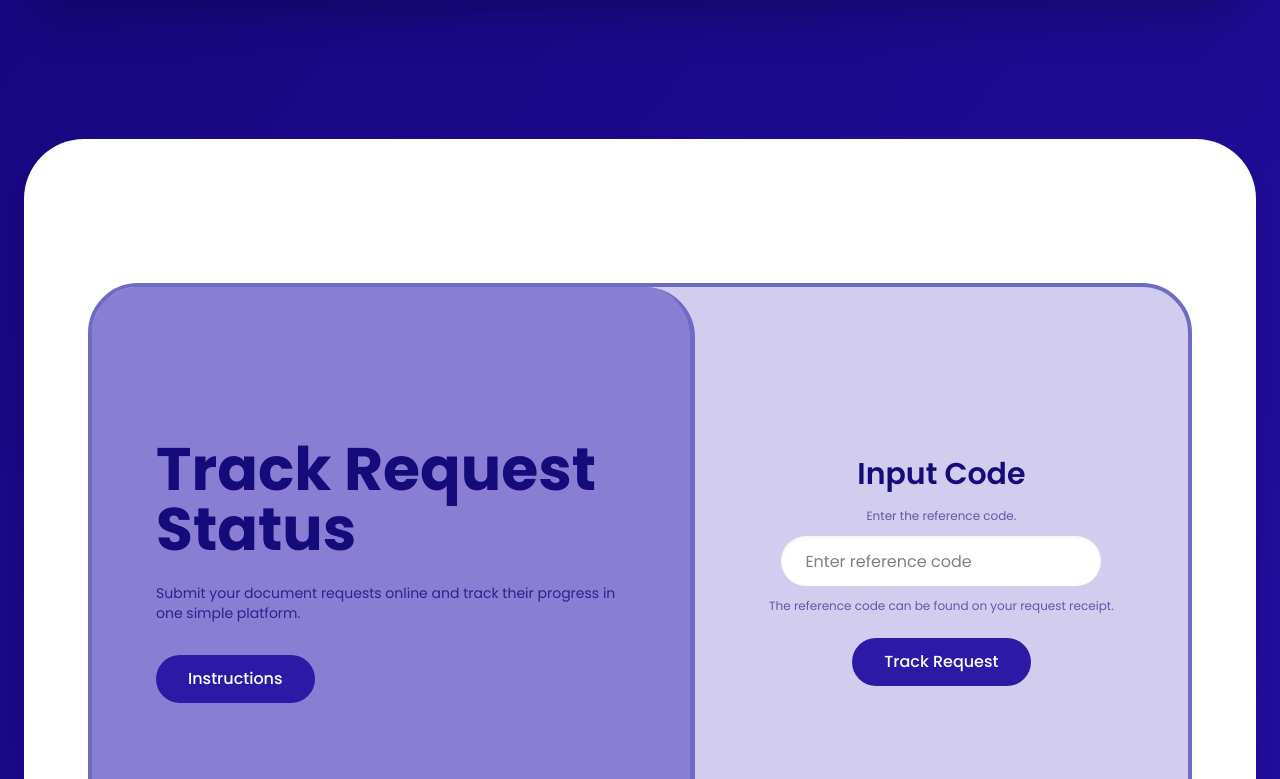
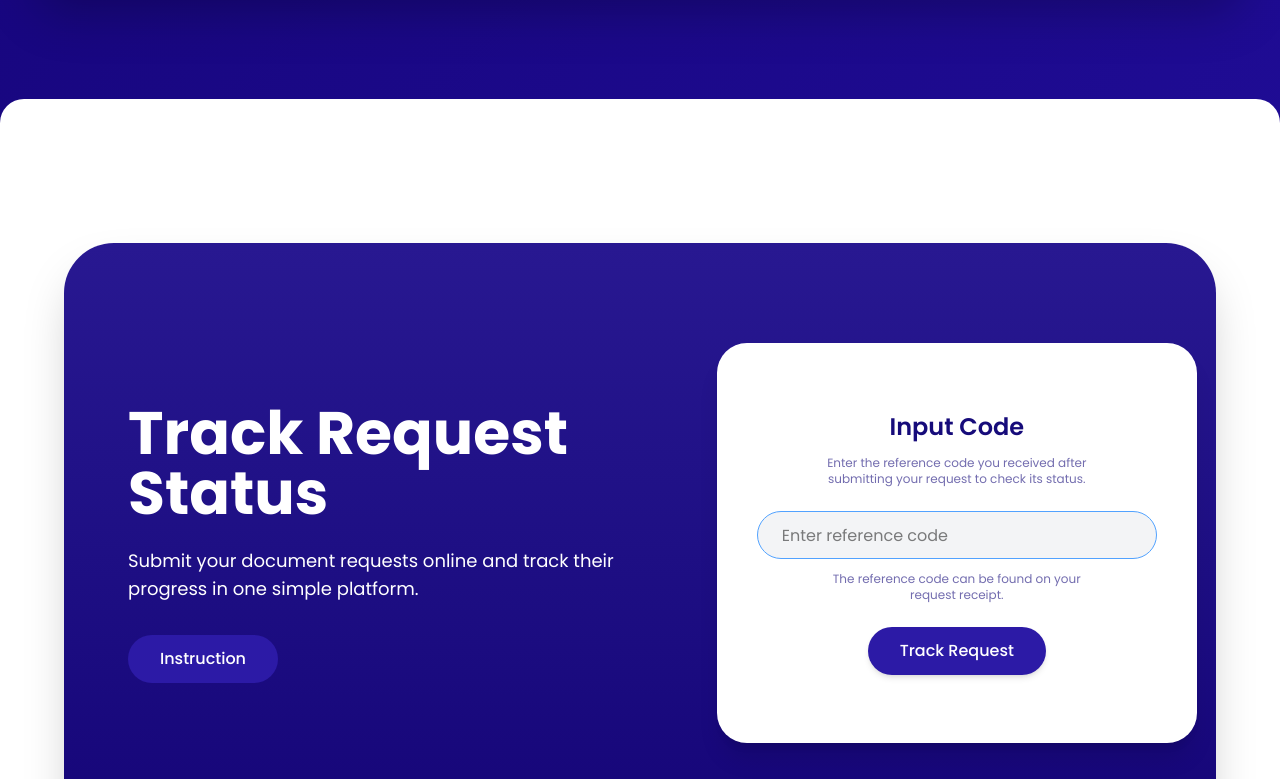
Before and after one commit to Madrigal-Carl/SwiftDocs, a React (Vite) app in the folder swiftdocs/: page / in a window 1280 px wide. Shown: the part 701-1480 px from the top of the page. Built offline with nearby package versions, Linux system fonts and the light colour scheme; no server answers; a web font is replaced by a local one.

Commit message:
Pages/landing pages (#29)
* landing page

* landing page

* adjustment landing page

* landing page and navigations ui change

* fixed ui naming

* ui change naming

* changing ui landing page

```diff
--- a/swiftdocs/src/layouts/Landingpage.jsx
+++ b/swiftdocs/src/layouts/Landingpage.jsx
@@ -36,61 +36,62 @@ function Landingpage() {
             </button>
 
             <button className="px-8 py-3 rounded-xl border border-white text-white font-medium hover:bg-(--primary-light-purple) transition">
-              Track Request
+              Instruction
             </button>
           </div>
-
-          {/* Bottom Right Button */}
-          <button className="absolute bottom-8 right-8 px-8 py-3 rounded-xl bg-white text-[#1E07AC] font-medium shadow hover:bg-[#1E07AC] hover:text-white transition">
-            Instructions
-          </button>
         </div>
       </section>
 
       {/* White Content Section */}
-      <section className="flex justify-center items-center min-h-dvh px-6 py-10">
-        <div className="bg-white w-full max-w-420 min-h-[95dvh] rounded-[60px] p-16 shadow-xl">
+      <section className="flex justify-center items-center min-h-dvh">
+        <div className="bg-white w-full flex justify-center items-center min-h-dvh rounded-t-xl p-16 shadow-xl">
           {/* Gradient Container */}
-          <div className="bg-[#1E07AC]/20 border-4 border-[#6E6BC4] rounded-[50px] h-[72dvh] flex overflow-hidden mt-20">
+          <div className="max-w-400 w-full bg-linear-to-b from-[#281891] to-[#150578] rounded-[50px] h-[75dvh]  flex overflow-hidden mt-20 shadow-2xl">
             {/* LEFT SIDE */}
-            <div className="w-[55%] bg-[#1E07AC]/40 p-16 flex flex-col justify-center border-r-[5px] border-[#6E6BC4] rounded-r-[50px]">
-              <h1 className="text-6xl font-bold text-[#160B7A]">
+            <div className="w-[55%] p-16 flex flex-col justify-center rounded-r-[50px]">
+              <h1 className="text-6xl font-bold text-white">
                 Track Request Status
               </h1>
 
-              <p className="mt-6 text-sm text-[#160B7A]/80 max-w-125">
+              <p className="mt-6 text-lg text-white max-w-125">
                 Submit your document requests online and track their progress in
                 one simple platform.
               </p>
 
-              <button className="mt-8 bg-[#2C1AA6] text-white px-8 py-3 rounded-full w-fit font-medium">
-                Instructions
+              <button className="mt-8 bg-[#2C1AA6] text-white px-8 py-3 rounded-full w-fit font-medium hover:bg-white hover:text-[#1E07AC] transition">
+                Instruction
               </button>
             </div>
 
             {/* RIGHT SIDE */}
-            <div className="w-[45%] flex flex-col justify-center items-center text-center p-16">
-              <h2 className="text-3xl font-semibold text-[#160B7A]">
+            <div className="w-[45%] flex justify-center items-center">
+
+              <div className="bg-white w-120 h-[50dvh]  rounded-[30px] shadow-xl flex flex-col items-center justify-center text-center p-10">
+
+                <h2 className="text-2xl font-semibold text-[#160B7A]">
                   Input Code
                 </h2>
 
-              <p className="text-xs text-[#160B7A]/60 mt-4 max-w-100">
-                Enter the reference code.
+                <p className="text-xs text-[#160B7A]/60 mt-3 max-w-65">
+                  Enter the reference code you received after submitting your request to check its status.
                 </p>
 
                 <input
                   type="text"
                   placeholder="Enter reference code"
-                className="mt-3 w-[320px] h-12.5 rounded-full px-6 bg-white shadow-inner outline-none"
+                  className="mt-6 w-full h-12 rounded-full px-6 bg-gray-100 border border-blue-400 focus:outline-none focus:ring-2 focus:ring-blue-800"
                 />
 
-              <p className="text-xs text-[#160B7A]/60 mt-3">
+                <p className="text-xs text-[#160B7A]/60 mt-3 max-w-65">
                   The reference code can be found on your request receipt.
                 </p>
 
-              <button className="mt-6 bg-[#2C1AA6] text-white px-8 py-3 rounded-full font-medium">
+                <button className="mt-6 bg-[#2C1AA6] text-white px-8 py-3 rounded-full font-medium shadow-md hover:bg-(--primary-light-purple)">
                   Track Request
                 </button>
+
+              </div>
+
             </div>
           </div>
         </div>
```
Lines whose indentation alone changed are shown as unchanged.
